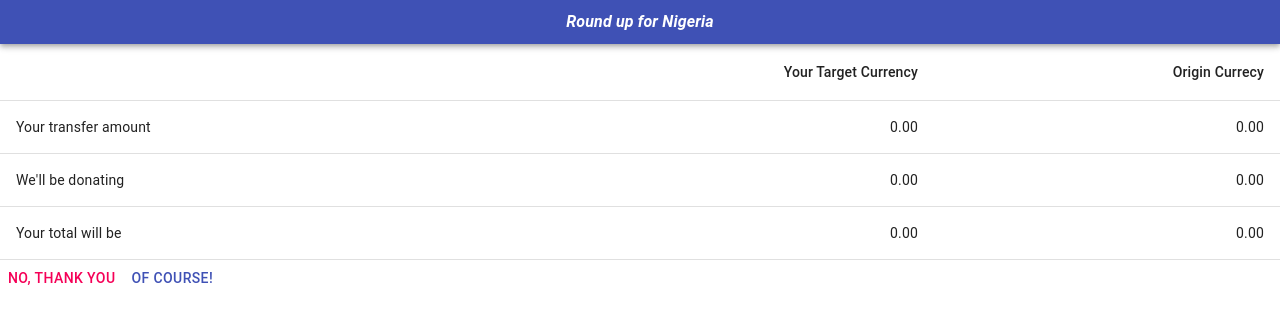
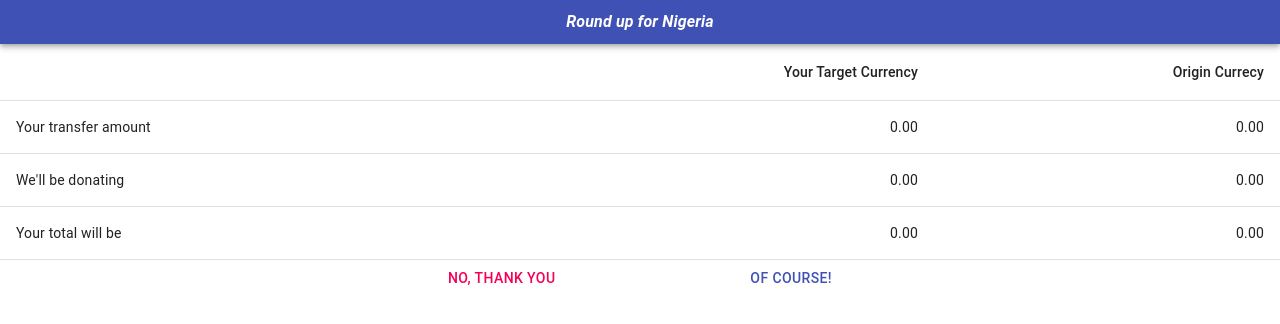
Before and after one commit to heathryu/btng-frontend, a React (Create React App) app: page /transfer-details in a window 1280 px wide. Shown: the top 324 px of the page. Built offline with nearby package versions, Linux system fonts and the light colour scheme.

Commit message:
Add ButtonWrapper

```diff
--- a/src/containers/DonationDialog/index.jsx
+++ b/src/containers/DonationDialog/index.jsx
@@ -1,5 +1,6 @@
 import React from 'react';
 import Button from '@material-ui/core/Button';
+import styled from 'styled-components';
 
 import { connect } from 'react-redux';
 
@@ -9,7 +10,7 @@ import TableBody from '@material-ui/core/TableBody';
 import TableCell from '@material-ui/core/TableCell';
 import TableHead from '@material-ui/core/TableHead';
 import TableRow from '@material-ui/core/TableRow';
-import isEqual from 'lodash/isEqual'
+import isEqual from 'lodash/isEqual';
 import { getTransferDetails } from '../../redux/actions/transferDetails';
 
 const formatNumber = number =>
@@ -18,20 +19,30 @@ const formatNumber = number =>
     maximumFractionDigits: 2
   });
 
-class  DonationDialog extends React.Component {
+const ButtonWrapper = styled.div`
+  display: flex;
+  justify-content: space-between;
+  max-width: 400px;
+  margin: 0 auto;
+`;
 
-
-  componentDidMount(){
-    if(this.props.location.transferDetails){
-
-      const {CCY1,CCY2, amount1, amount2} = this.props.location.transferDetails.props
-      this.props.getTransferDetails(CCY1, CCY2, Number(amount1), Number(amount2));
+class DonationDialog extends React.Component {
+  componentDidMount() {
+    if (this.props.location.transferDetails) {
+      const {
+        CCY1,
+        CCY2,
+        amount1,
+        amount2
+      } = this.props.location.transferDetails.props;
+      this.props.getTransferDetails(
+        CCY1,
+        CCY2,
+        Number(amount1),
+        Number(amount2)
+      );
     }
   }
-
-
-
-
 
   rowsFunc = () => [
     {
@@ -54,12 +65,16 @@ class  DonationDialog extends React.Component {
     },
     {
       title: 'Your total will be',
-      target: `${this.props.destCurrencySymbol} ${formatNumber(this.props.destTotal)}`,
-      origin: `${this.props.originCurrencySymbol} ${formatNumber(this.props.originTotal)}`
+      target: `${this.props.destCurrencySymbol} ${formatNumber(
+        this.props.destTotal
+      )}`,
+      origin: `${this.props.originCurrencySymbol} ${formatNumber(
+        this.props.originTotal
+      )}`
     }
   ];
 
-  render(){
+  render() {
     return (
       <div>
         <Container maxWidth="sm" />
@@ -83,8 +98,11 @@ class  DonationDialog extends React.Component {
             ))}
           </TableBody>
         </Table>
-        <Button color="secondary">No, Thank you</Button>
-        <Button color="primary">Of Course!</Button>
+
+        <ButtonWrapper>
+          <Button color="secondary">No, Thank you</Button>
+          <Button color="primary">Of Course!</Button>
+        </ButtonWrapper>
       </div>
     );
   }
```
